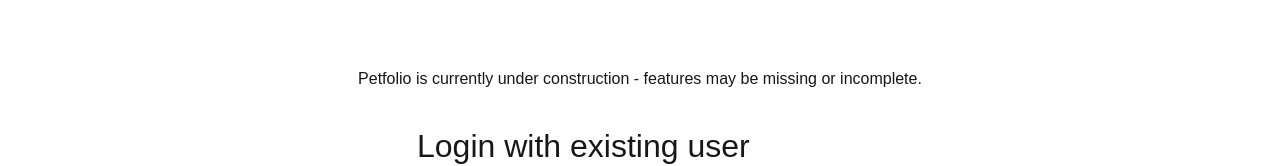
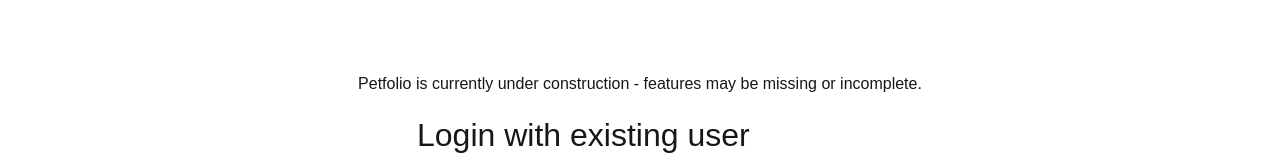
Before and after one commit to davidallert/pet_progress_frontend, a Next.js app: page / in a window 1280 px wide. Shown: the part 233-399 px from the top of the page. Built offline with nearby package versions, Linux system fonts and the light colour scheme; no server answers; a web font is replaced by a local one.

Commit message:
Update under construction message

```diff
--- a/src/app/page.module.css
+++ b/src/app/page.module.css
@@ -12,6 +12,6 @@
 }
 
 .underConstruction {
-  margin: 5dvh 5dvw;
+  margin: 3dvh 3dvw;
   text-align: center;
 }
```
